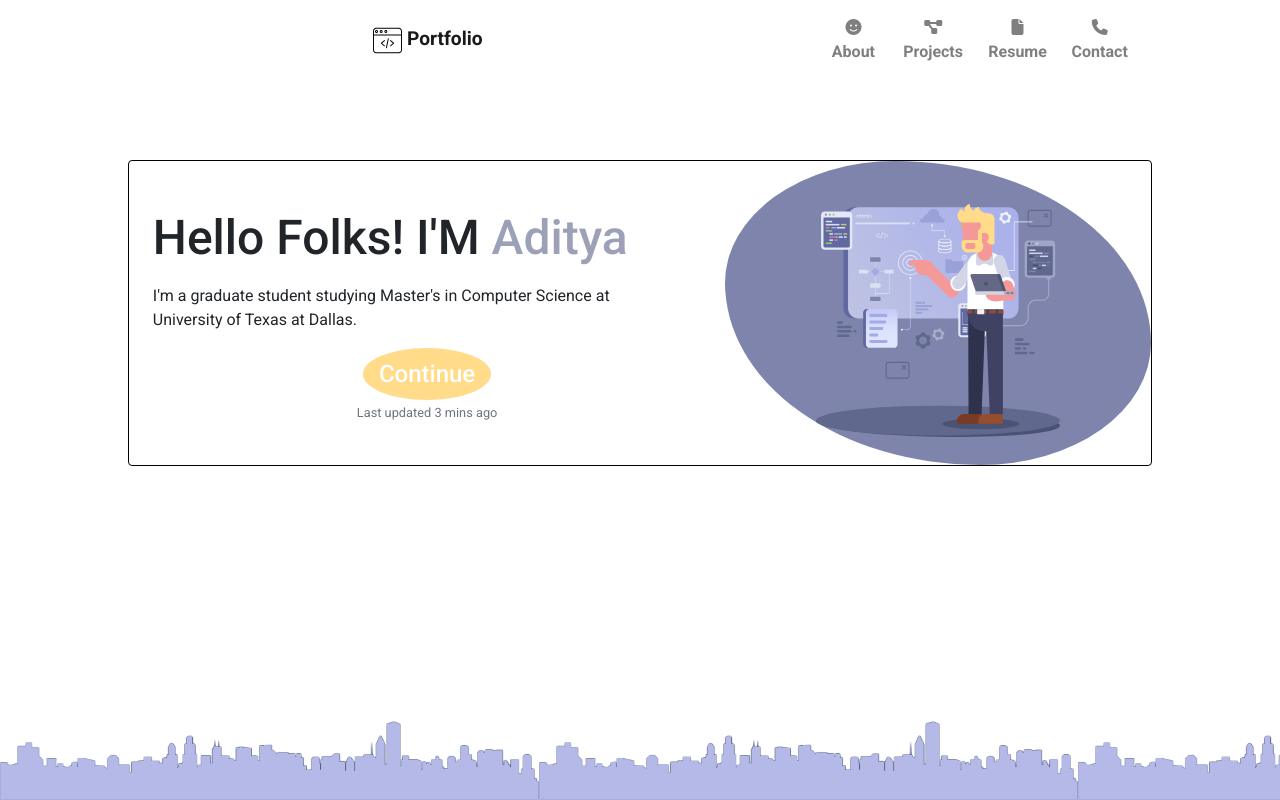
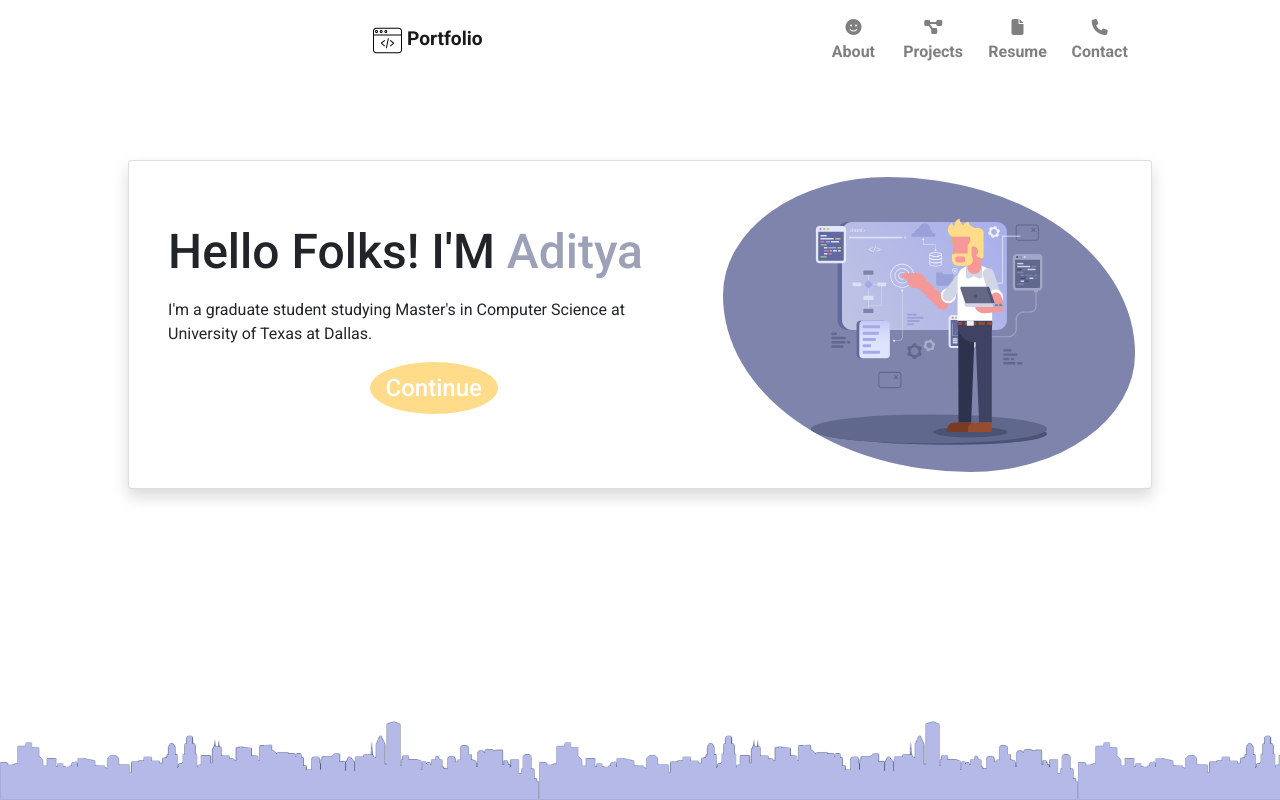
Before and after one commit to adityamathur97/Portfolio, a React (Create React App) app: page / in a window 1280 px wide. Built offline with nearby package versions, Linux system fonts and the light colour scheme.

Commit message:
changed About component- added shadow-small change

```diff
--- a/src/components/About.js
+++ b/src/components/About.js
@@ -33,7 +33,7 @@ class About extends React.Component {
 
 	render() {
 		return (
-			<div className="card mb-3 aboutCard">
+			<div className="card mb-3 aboutCard shadow p-3 mb-5 bg-white rounded">
 				<div className="row no-gutters">
 					<div className="col-md-7">
 						<div className="card-body">
@@ -47,9 +47,6 @@ class About extends React.Component {
 							<button type="button" class="btn btn-primary btn-lg contButton">
 								Continue
 							</button>
-							<p className="card-text">
-								<small className="text-muted">Last updated 3 mins ago</small>
-							</p>
 						</div>
 					</div>
 					<div className="col-md-5">
--- a/src/css/About.css
+++ b/src/css/About.css
@@ -3,7 +3,6 @@
 	margin-top: 80px;
 	width: 80%;
 	display: flex;
-	border: 1px solid black;
 }
 .aboutCard div {
 	padding: 0%;
```
